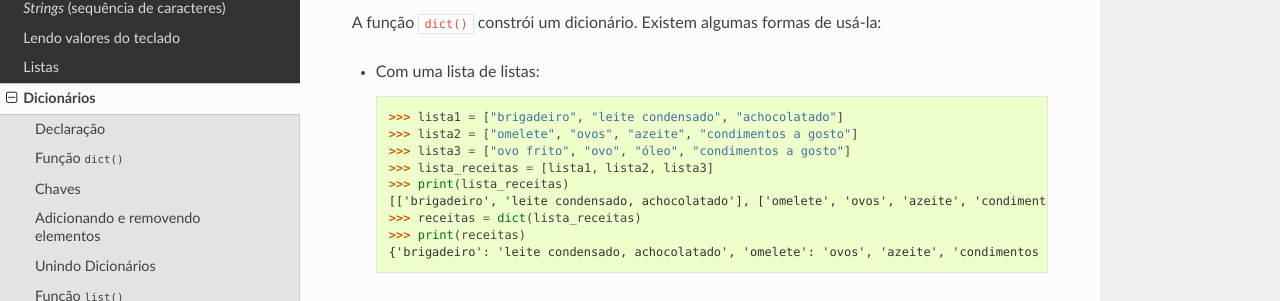
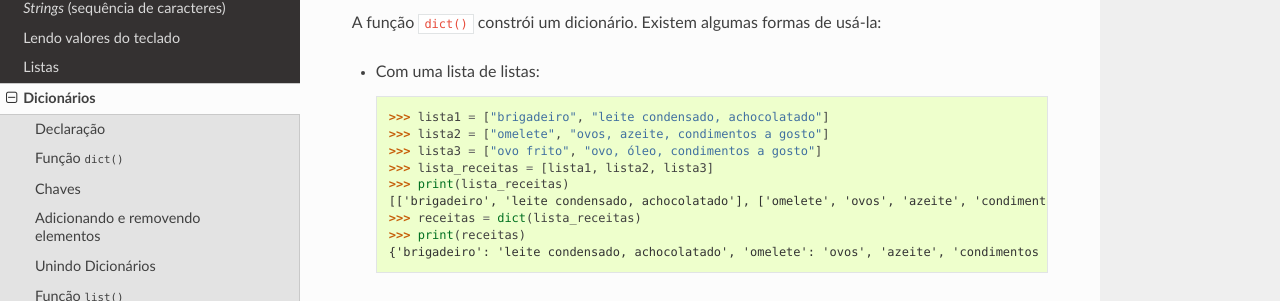
Before and after one commit to grupy-sanca/curso-python, a Sphinx documentation site: the page built from source/dicionarios.rst, in a window 1280 px wide and 900 px high, scrolled down 651 px. Shown: the part 150-451 px from the top of the window. Built offline with Sphinx 7.4.7 and the Read the Docs theme 2.0.0, drawn with Linux system fonts in a browser that asks for light colours.

```diff
--- a/source/dicionarios.rst
+++ b/source/dicionarios.rst
@@ -33,9 +33,9 @@ A função ``dict()`` constrói um dicionário. Existem algumas formas de usá-l
 
   .. doctest::
 
-     >>> lista1 = ["brigadeiro", "leite condensado", "achocolatado"]
-     >>> lista2 = ["omelete", "ovos", "azeite", "condimentos a gosto"]
-     >>> lista3 = ["ovo frito", "ovo", "óleo", "condimentos a gosto"]
+     >>> lista1 = ["brigadeiro", "leite condensado, achocolatado"]
+     >>> lista2 = ["omelete", "ovos, azeite, condimentos a gosto"]
+     >>> lista3 = ["ovo frito", "ovo, óleo, condimentos a gosto"]
      >>> lista_receitas = [lista1, lista2, lista3]
      >>> print(lista_receitas)
      [['brigadeiro', 'leite condensado, achocolatado'], ['omelete', 'ovos', 'azeite', 'condimentos a gosto'], ['ovo frito', 'ovo', 'óleo', 'condimentos a gosto']]
```
